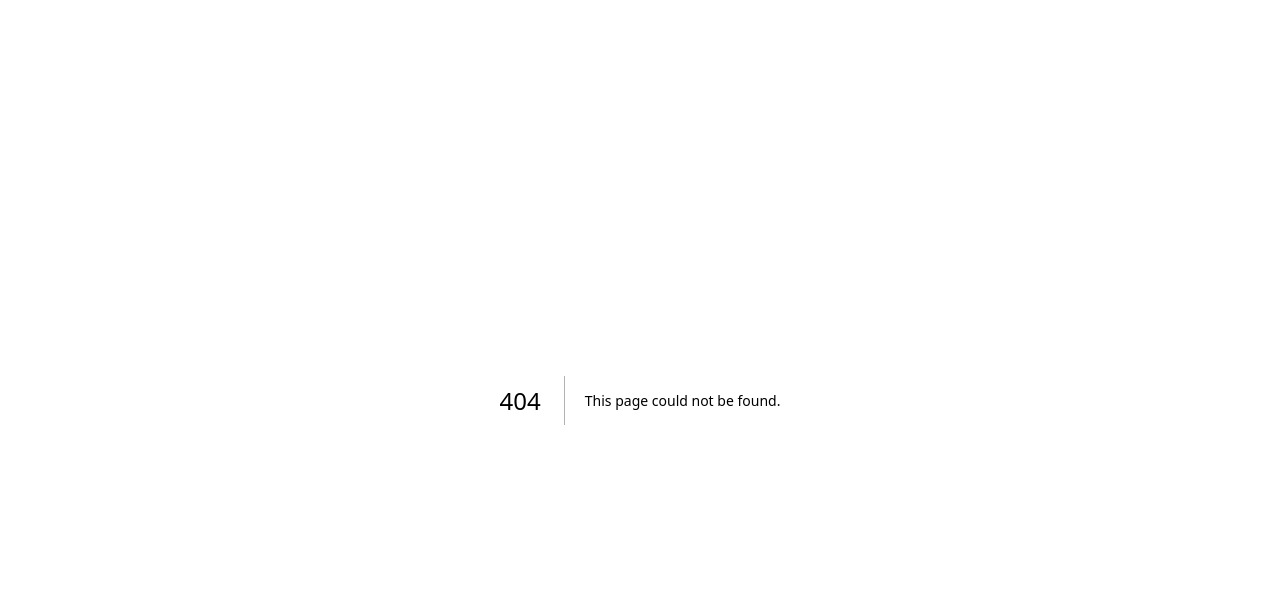
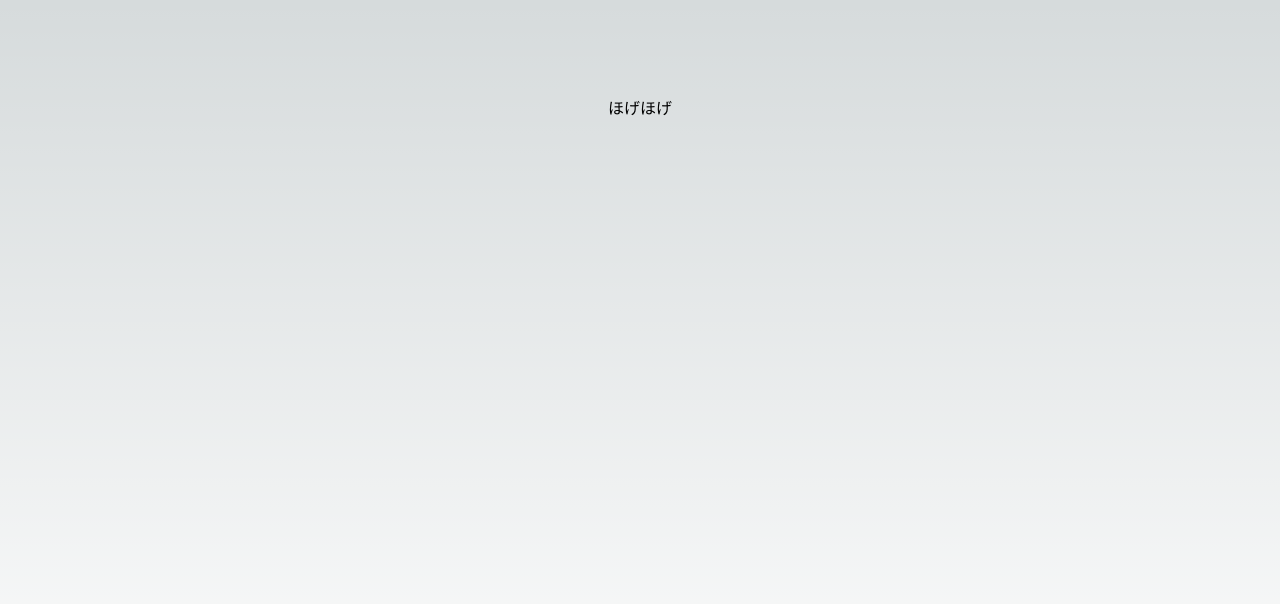
Before and after one commit to TEDxUTsukuba/event-attendee-network, a Next.js app: page /visualizer/1 in a window 1280 px wide. Before the commit this address had no page. Shown: the top 604 px of the page. Built offline with nearby package versions, Linux system fonts and the light colour scheme.

Commit message:
first commit

```diff
--- /dev/null
+++ b/src/app/visualizer/[eventId]/page.tsx
@@ -0,0 +1,9 @@
+
+
+export default function Home() {
+  return (
+    <main className="flex min-h-screen flex-col items-center justify-between p-24">
+      <p>ほげほげ</p>
+    </main>
+  );
+}
```
Also changed, not shown: package.json (+5 -4 lines), 1 other file (tests, documents, lock files or other folders).
